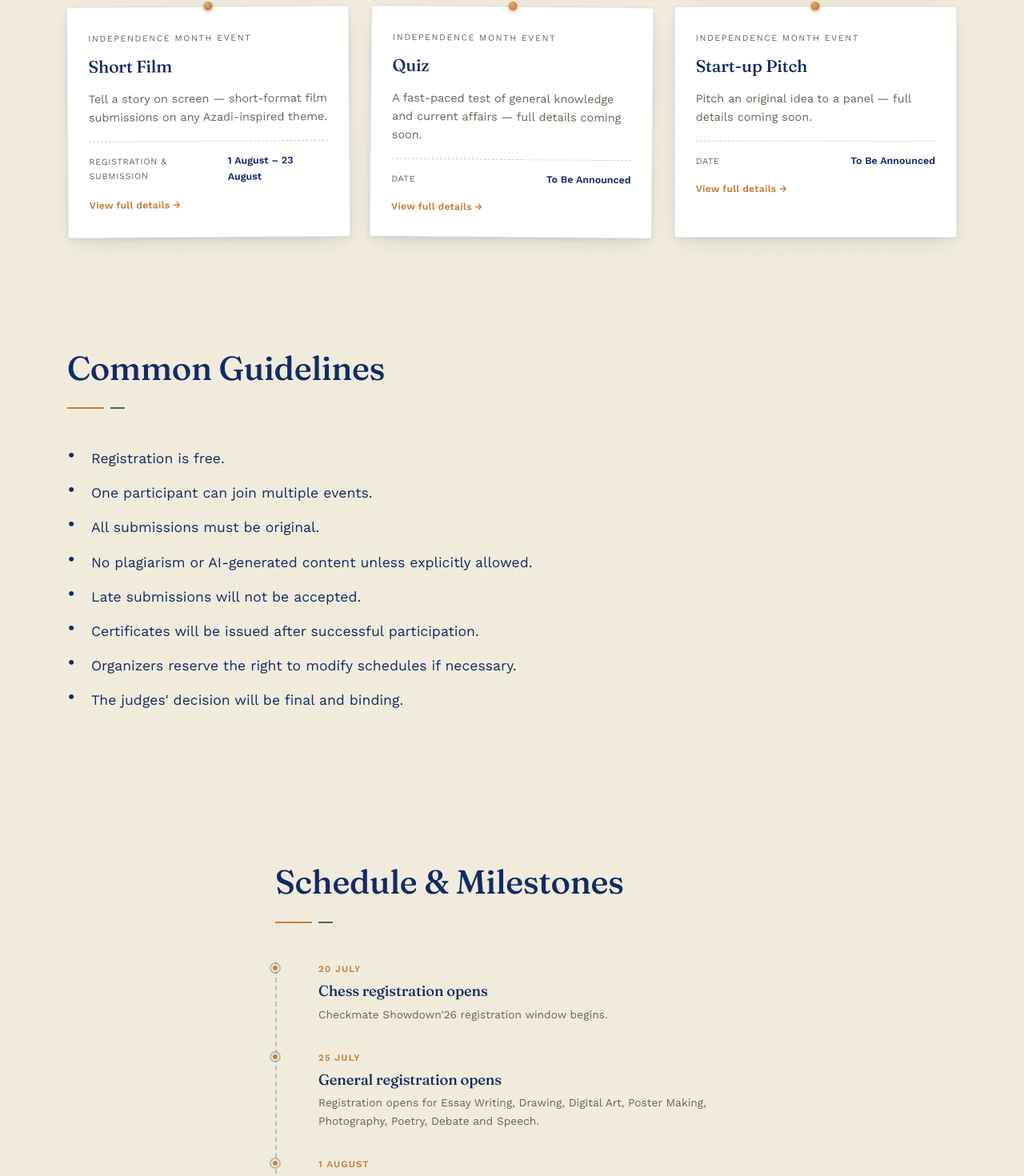
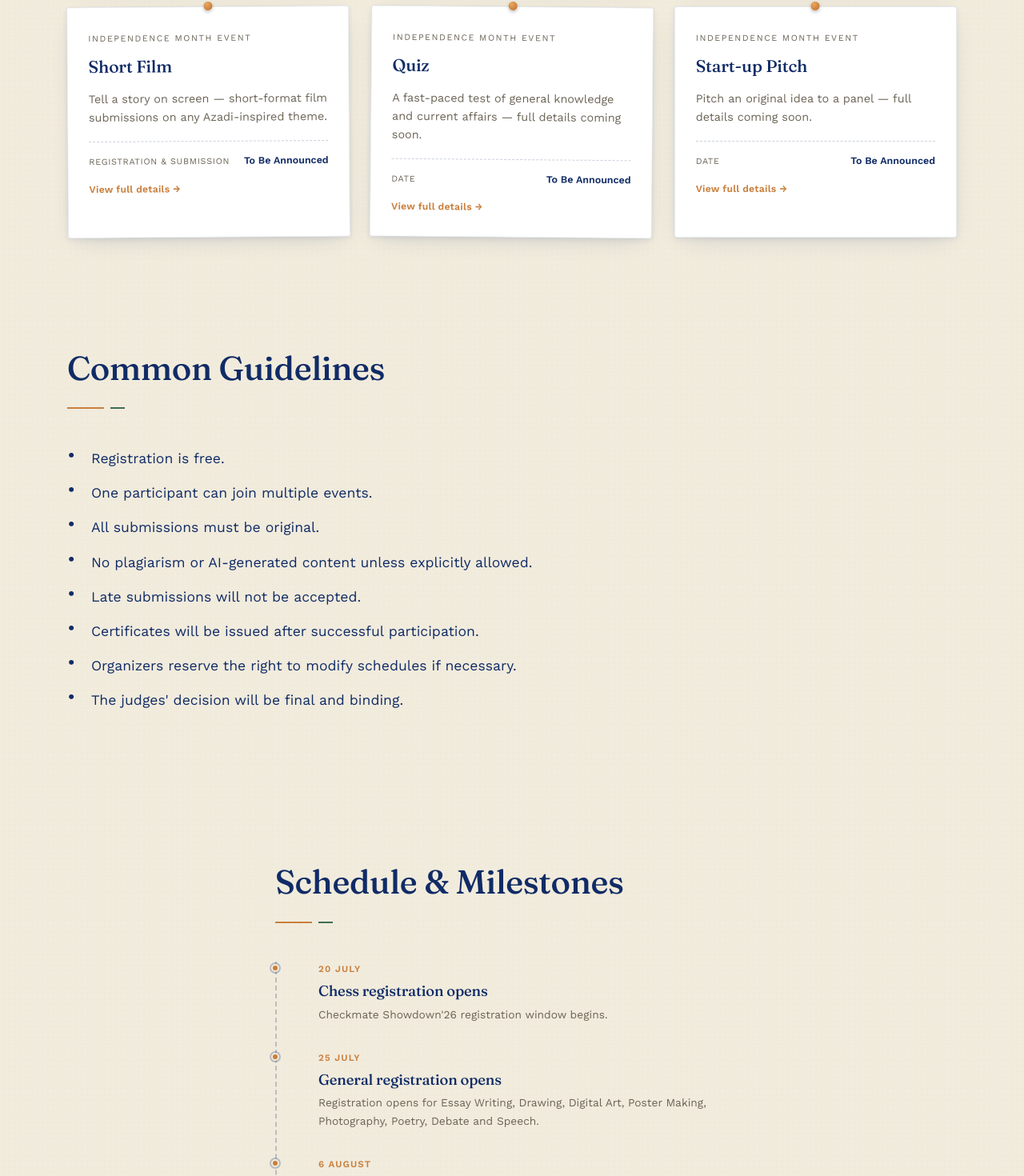
Before and after one commit to yotta-india/azadi-canvas-main, a React (Vite) app: page / in a window 1280 px wide. Shown: the part 2193-3663 px from the top of the page at 80% size. Built offline with nearby package versions, Linux system fonts and the light colour scheme.

Commit message:
Update links and dates for Debate, Short Film, and others

```diff
--- a/src/data/events.js
+++ b/src/data/events.js
@@ -119,7 +119,7 @@ export const EVENTS = [
     featured: false,
     description: "Two sides, one motion — an on-the-spot debate across two rounds on the questions that matter.",
     registerLabel: "Register Now",
-    registerLink: "#",
+    registerLink: "https://debate-competition-26-azadi-canvas.vercel.app/",
     info: [
       { label: "Mode", value: "Online" },
       { label: "Format", value: "On-the-spot Debate" },
@@ -190,9 +190,9 @@ export const EVENTS = [
       { label: "Open To", value: "Everyone" }
     ],
     timeline: [
-      { label: "Registration & Submission", value: "1 August – 23 August" },
+      { label: "Registration & Submission", value: "To Be Announced" },
       { label: "Session", value: "To Be Announced" },
-      { label: "Result", value: "First week of September" }
+      { label: "Result", value: "To Be Announced" }
     ],
     reward: "Certificate for all participants."
   },
@@ -231,7 +231,7 @@ export const EVENTS = [
 export const MILESTONES = [
   { date: "20 July", title: "Chess registration opens", detail: "Checkmate Showdown'26 registration window begins." },
   { date: "25 July", title: "General registration opens", detail: "Registration opens for Essay Writing, Drawing, Digital Art, Poster Making, Photography, Poetry, Debate and Speech." },
-  { date: "1 August", title: "Short Film opens", detail: "Registration and submission window begins." },
+
   { date: "6 August", title: "Essay Writing topic revealed", detail: "This year's essay prompt is released." },
   { date: "7 August", title: "Drawing topic revealed", detail: "This year's drawing topic is released." },
   { date: "8 – 9 August", title: "Essay & Drawing submissions", detail: "Submission window for both events." },
@@ -244,11 +244,11 @@ export const MILESTONES = [
   { date: "21 August", title: "Speech — Orientation Session", detail: "Guidance session ahead of the speaking round." },
   { date: "22 August", title: "Speech — Speaking Round", detail: "Participants deliver their speeches." },
   { date: "22 – 23 August", title: "Digital Art & Poster Making submissions", detail: "Submission window for both events." },
-  { date: "23 August", title: "Tournament day & submissions close", detail: "Checkmate Showdown'26 is played; Photography, Poetry and Short Film registration and submissions close." },
+  { date: "23 August", title: "Tournament day & submissions close", detail: "Checkmate Showdown'26 is played; Photography and Poetry registration and submissions close." },
   { date: "29 August", title: "Photography & Poetry results", detail: "Winners announced for both events." },
   { date: "30 August", title: "Poster Making & Speech results", detail: "Winners announced for both events." },
-  { date: "First week of September", title: "Short Film results", detail: "Winners announced." },
-  { date: "To Be Announced", title: "Quiz & Start-up Pitch", detail: "Dates and details to follow.", tba: true }
+
+  { date: "To Be Announced", title: "Quiz, Start-up Pitch & Short Film", detail: "Dates and details to follow.", tba: true }
 ];
 
 export const PARTNERS = new Array(6).fill(null).map(() => ({ name: "Community Name" }));
```
